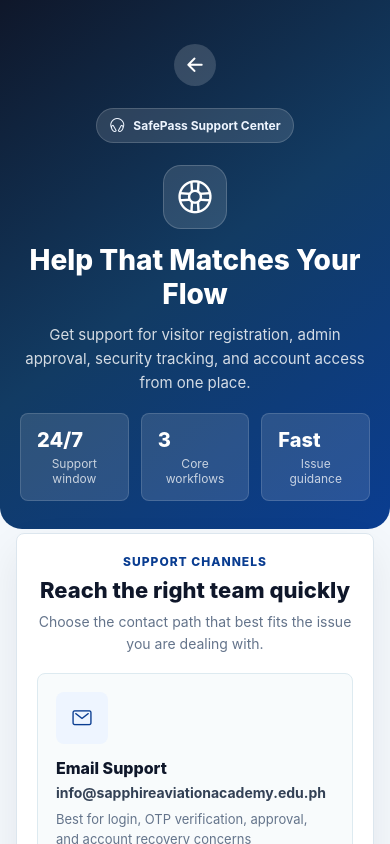
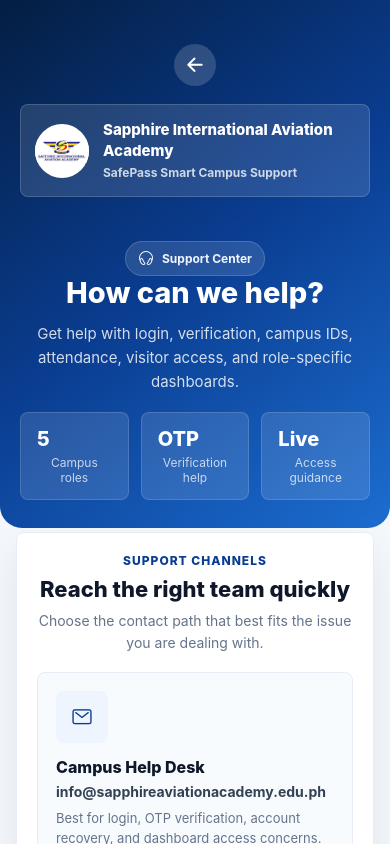
Before and after one commit to pogiko1345/SafePass, a React Native app in the folder SafePass-Mobile/: screen /Help in a window 390 px wide. Built offline with nearby package versions, Linux system fonts and the light colour scheme; no server answers.

Commit message:
help screen ui

```diff
--- a/SafePass-Mobile/screens/HelpScreen.jsx
+++ b/SafePass-Mobile/screens/HelpScreen.jsx
@@ -1,5 +1,6 @@
-import React, { useState } from "react";
+import React, { useEffect, useRef, useState } from "react";
 import {
+  Animated,
   View,
   Text,
   TouchableOpacity,
@@ -9,68 +10,87 @@
   Linking,
   Platform,
   Alert,
+  Image,
 } from "react-native";
 import { Ionicons } from "@expo/vector-icons";
 import { LinearGradient } from "expo-linear-gradient";
 import helpStyles from "../styles/HelpStyles";
+import { brandColors, sapphireGradient } from "../styles/brandColors";
+import Logo from "../assets/LogoSapphire.jpg";
 
 const CONTACT_OPTIONS = [
   {
     id: "email",
-    label: "Email Support",
+    label: "Campus Help Desk",
     value: "info@sapphireaviationacademy.edu.ph",
-    helper: "Best for login, OTP verification, approval, and account recovery concerns",
+    helper: "Best for login, OTP verification, account recovery, and dashboard access concerns.",
     icon: "mail-outline",
-    accent: "#0A3D91",
-    tint: "#EEF5FF",
+    accent: brandColors.blue,
+    tint: brandColors.blueSoft,
     url: "mailto:info@sapphireaviationacademy.edu.ph",
   },
   {
     id: "call",
-    label: "Security Desk",
+    label: "Access Support",
     value: "0917 580 4858",
-    helper: "Call for gate access concerns and urgent visitor coordination",
+    helper: "Call for urgent gate access, campus ID, visitor coordination, or access issues.",
     icon: "call-outline",
-    accent: "#0A3D91",
+    accent: brandColors.blue,
     tint: "#E8F1FF",
     url: "tel:09175804858",
   },
   {
     id: "site",
-    label: "Campus Website",
+    label: "Academy Website",
     value: "sapphireaviationacademy.edu.ph",
-    helper: "Visit the academy site for announcements and contact details",
+    helper: "Visit the academy site for announcements, contact details, and school information.",
     icon: "globe-outline",
-    accent: "#041E42",
-    tint: "#EEF5FF",
+    accent: brandColors.navy,
+    tint: brandColors.blueSoft,
     url: "https://sapphireaviationacademy.edu.ph/",
   },
 ];
 
 const QUICK_GUIDES = [
   {
-    id: "visitor",
-    title: "Visitor Passes",
+    id: "students",
+    title: "Student Access",
     description:
-      "Register, wait for admin approval, then sign in to view your visitor pass and status.",
-    icon: "person-outline",
-    accent: "#0A3D91",
+      "Use your campus account for virtual ID, attendance history, and tap-in or tap-out activity.",
+    icon: "id-card-outline",
+    accent: brandColors.blue,
   },
   {
-    id: "admin",
-    title: "Admin Approval",
+    id: "staff",
+    title: "Staff Access",
     description:
-      "Approve visit requests from the dashboard so visitor accounts become active and security is notified.",
-    icon: "shield-checkmark-outline",
-    accent: "#041E42",
+      "Open staff tools for NFC attendance, office presence, and assigned office access.",
+    icon: "briefcase-outline",
+    accent: brandColors.navy,
+  },
+  {
+    id: "visitors",
+    title: "Visitor Access",
+    description:
+      "Create a visitor account, verify email, request appointments, and track visit status.",
+    icon: "person-outline",
+    accent: brandColors.sky,
   },
   {
     id: "security",
-    title: "Security Flow",
+    title: "Security Desk",
     description:
-      "Track approved visitors, monitor notifications, and handle check-in or check-out at arrival time.",
-    icon: "scan-outline",
-    accent: "#1C6DD0",
+      "Monitor checkpoint activity, validate access, and review campus movement logs.",
+    icon: "shield-checkmark-outline",
+    accent: brandColors.blue,
+  },
+  {
+    id: "admins",
+    title: "Admin Tools",
+    description:
+      "Manage users, approvals, reports, alerts, and campus-wide SafePass records.",
+    icon: "settings-outline",
+    accent: brandColors.navy,
   },
 ];
 
@@ -79,25 +99,37 @@
     id: "login",
     question: "How do I sign in to SafePass?",
     answer:
-      "Use the Login screen and enter the credentials tied to your role. Visitors can sign in after completing registration and OTP verification.",
+      "Use Login and enter the credentials tied to your campus role. SafePass opens the correct dashboard after verification.",
+  },
+  {
+    id: "otp",
+    question: "Why do I need OTP verification?",
+    answer:
+      "OTP protects campus accounts before opening dashboards, virtual IDs, attendance tools, and visitor workflows. Trusted devices may reduce repeated verification when enabled.",
   },
   {
     id: "visitor",
     question: "What happens after visitor registration?",
     answer:
-      "After registration, verify your account using the OTP code sent to your email. Once verified, you can sign in and submit your visit request from the visitor dashboard.",
+      "After registration, verify your email using the code sent to you. Once verified, you can sign in and submit your visit request from the visitor dashboard.",
   },
   {
-    id: "pending",
-    question: "Why does my visitor dashboard say waiting for approval?",
+    id: "student-staff",
+    question: "Are students and staff handled like visitors?",
     answer:
-      "That means your account is active, but your current visit request is still waiting for review. You can monitor the request status from your visitor dashboard.",
+      "No. Students and staff use their own campus account flows, dashboards, virtual IDs, and attendance tools.",
   },
   {
     id: "security",
     question: "How does security tracking work?",
     answer:
-      "Security can monitor active visitors from the dashboard map view, review alerts, and manage check-in or check-out once the visitor arrives on campus.",
+      "Security and admins can monitor campus access, visitor movement, attendance activity, and checkpoint records through their dashboards.",
+  },
+  {
+    id: "admin",
+    question: "What can admins manage?",
+    answer:
+      "Admins can review users, visitor approvals, notifications, dashboard reports, and SafePass activity records across campus.",
   },
   {
     id: "password",
@@ -109,20 +141,60 @@
     id: "privacy",
     question: "Is my information protected?",
     answer:
-      "Yes. Visitor identity details, access records, and account activity are handled through the secured SafePass backend for approval and monitoring purposes.",
+      "Yes. Account details, visitor records, access logs, and attendance activity are handled through the secured SafePass backend for approval and monitoring purposes.",
   },
 ];
 
 export default function HelpScreen({ navigation }) {
   const [expandedFaq, setExpandedFaq] = useState(FAQS[0].id);
   const isWeb = Platform.OS === "web";
+  const heroAnim = useRef(new Animated.Value(0)).current;
+  const contentAnim = useRef(new Animated.Value(0)).current;
+
+  useEffect(() => {
+    Animated.sequence([
+      Animated.timing(heroAnim, {
+        toValue: 1,
+        duration: 480,
+        useNativeDriver: Platform.OS !== "web",
+      }),
+      Animated.timing(contentAnim, {
+        toValue: 1,
+        duration: 420,
+        useNativeDriver: Platform.OS !== "web",
+      }),
+    ]).start();
+  }, [contentAnim, heroAnim]);
 
   const handleBack = () => {
     if (navigation?.canGoBack?.()) {
       navigation.goBack();
       return;
     }
-    navigation.replace("Login");
+    navigation.replace("RoleSelect");
+  };
+
+  const heroEntranceStyle = {
+    opacity: heroAnim,
+    transform: [
+      {
+        translateY: heroAnim.interpolate({
+          inputRange: [0, 1],
+          outputRange: [18, 0],
+        }),
+      },
+    ],
+  };
+  const contentEntranceStyle = {
+    opacity: contentAnim,
+    transform: [
+      {
+        translateY: contentAnim.interpolate({
+          inputRange: [0, 1],
+          outputRange: [22, 0],
+        }),
+      },
+    ],
   };
 
   const handleOpenUrl = async (url, failureMessage) => {
@@ -146,19 +218,19 @@
 
   return (
     <SafeAreaView style={helpStyles.safeArea}>
-      <StatusBar barStyle="light-content" backgroundColor="#0F172A" />
+      <StatusBar barStyle="light-content" backgroundColor={brandColors.navy} />
 
       <ScrollView
         showsVerticalScrollIndicator={false}
         contentContainerStyle={helpStyles.scrollContainer}
       >
         <LinearGradient
-          colors={["#0F172A", "#123B63", "#0A3D91"]}
+          colors={sapphireGradient}
           start={{ x: 0, y: 0 }}
           end={{ x: 1, y: 1 }}
           style={helpStyles.hero}
         >
-          <View style={helpStyles.heroInner}>
+          <Animated.View style={[helpStyles.heroInner, heroEntranceStyle]}>
             <TouchableOpacity
               style={helpStyles.backButton}
               onPress={handleBack}
@@ -173,40 +245,44 @@
               <Ionicons name="arrow-back" size={22} color="#FFFFFF" />
             </TouchableOpacity>
 
-            <View style={helpStyles.heroBadge}>
-              <Ionicons name="headset-outline" size={16} color="#EEF5FF" />
-              <Text style={helpStyles.heroBadgeText}>SafePass Support Center</Text>
+            <View style={helpStyles.heroBrandCard}>
+              <Image source={Logo} style={helpStyles.heroLogo} resizeMode="contain" />
+              <View style={helpStyles.heroBrandCopy}>
+                <Text style={helpStyles.heroBrandTitle}>Sapphire International Aviation Academy</Text>
+                <Text style={helpStyles.heroBrandSubtitle}>SafePass Smart Campus Support</Text>
+              </View>
             </View>
 
             <View style={helpStyles.heroBody}>
-              <View style={helpStyles.heroIconShell}>
-                <Ionicons name="help-buoy-outline" size={38} color="#FFFFFF" />
+              <View style={helpStyles.heroBadge}>
+                <Ionicons name="headset-outline" size={16} color="#EEF5FF" />
+                <Text style={helpStyles.heroBadgeText}>Support Center</Text>
               </View>
-              <Text style={helpStyles.heroTitle}>Help That Matches Your Flow</Text>
+              <Text style={helpStyles.heroTitle}>How can we help?</Text>
               <Text style={helpStyles.heroSubtitle}>
-                Get support for visitor registration, admin approval, security
-                tracking, and account access from one place.
+                Get help with login, verification, campus IDs, attendance,
+                visitor access, and role-specific dashboards.
               </Text>
             </View>
 
             <View style={helpStyles.heroStats}>
               <View style={helpStyles.heroStatCard}>
-                <Text style={helpStyles.heroStatValue}>24/7</Text>
-                <Text style={helpStyles.heroStatLabel}>Support window</Text>
+                <Text style={helpStyles.heroStatValue}>5</Text>
+                <Text style={helpStyles.heroStatLabel}>Campus roles</Text>
               </View>
               <View style={helpStyles.heroStatCard}>
-                <Text style={helpStyles.heroStatValue}>3</Text>
-                <Text style={helpStyles.heroStatLabel}>Core workflows</Text>
+                <Text style={helpStyles.heroStatValue}>OTP</Text>
+                <Text style={helpStyles.heroStatLabel}>Verification help</Text>
               </View>
               <View style={helpStyles.heroStatCard}>
-                <Text style={helpStyles.heroStatValue}>Fast</Text>
-                <Text style={helpStyles.heroStatLabel}>Issue guidance</Text>
+                <Text style={helpStyles.heroStatValue}>Live</Text>
+                <Text style={helpStyles.heroStatLabel}>Access guidance</Text>
               </View>
             </View>
-          </View>
+          </Animated.View>
         </LinearGradient>
 
-        <View style={helpStyles.pageShell}>
+        <Animated.View style={[helpStyles.pageShell, contentEntranceStyle]}>
           <View style={helpStyles.sectionCard}>
             <View style={helpStyles.sectionHeader}>
               <Text style={helpStyles.sectionEyebrow}>Support Channels</Text>
@@ -261,7 +337,7 @@
           <View style={helpStyles.sectionCard}>
             <View style={helpStyles.sectionHeader}>
               <Text style={helpStyles.sectionEyebrow}>Quick Guide</Text>
-              <Text style={helpStyles.sectionTitle}>Understand each role flow</Text>
+              <Text style={helpStyles.sectionTitle}>Find your SafePass workflow</Text>
               <Text style={helpStyles.sectionSubtitle}>
                 These are the most common SafePass journeys across the app.
               </Text>
@@ -306,7 +382,7 @@
                   >
                     <View style={helpStyles.faqQuestionRow}>
                       <View style={helpStyles.faqQuestionTextWrap}>
-                        <Ionicons name="help-circle-outline" size={18} color="#0A3D91" />
+                        <Ionicons name="help-circle-outline" size={18} color={brandColors.blue} />
                         <Text style={helpStyles.faqQuestion}>{faq.question}</Text>
                       </View>
                       <Ionicons
@@ -331,19 +407,18 @@
             style={helpStyles.ctaCard}
           >
             <View style={helpStyles.ctaTextWrap}>
-              <Text style={helpStyles.ctaTitle}>Need to start over?</Text>
+              <Text style={helpStyles.ctaTitle}>Ready to continue?</Text>
               <Text style={helpStyles.ctaSubtitle}>
-                Return to login or visitor registration if you need a fresh
-                access attempt.
+                Return to the home page or open login to continue with your campus account.
               </Text>
             </View>
             <View style={helpStyles.ctaActions}>
               <TouchableOpacity
                 style={helpStyles.secondaryCta}
-                onPress={() => navigation.navigate("VisitorRegister")}
+                onPress={() => navigation.navigate("RoleSelect")}
                 activeOpacity={0.85}
               >
-                <Text style={helpStyles.secondaryCtaText}>Visitor Register</Text>
+                <Text style={helpStyles.secondaryCtaText}>Back Home</Text>
               </TouchableOpacity>
               <TouchableOpacity
                 style={helpStyles.primaryCta}
@@ -361,10 +436,10 @@
               SafePass support for Sapphire International Aviation Academy
             </Text>
             <Text style={helpStyles.footerSubtext}>
-              Visitor approval, security tracking, and account access guidance
+              Login, verification, campus access, attendance, and visitor guidance
             </Text>
           </View>
-        </View>
+        </Animated.View>
       </ScrollView>
     </SafeAreaView>
   );
--- a/SafePass-Mobile/styles/HelpStyles.js
+++ b/SafePass-Mobile/styles/HelpStyles.js
@@ -1,4 +1,5 @@
 import { StyleSheet, Platform, Dimensions } from "react-native";
+import { brandColors } from "./brandColors";
 
 const { width } = Dimensions.get("window");
 const isWeb = Platform.OS === "web";
@@ -11,7 +12,7 @@
 export default StyleSheet.create({
   safeArea: {
     flex: 1,
-    backgroundColor: "#F4F8FC",
+    backgroundColor: brandColors.background,
   },
 
   scrollContainer: {
@@ -20,9 +21,9 @@
   },
 
   hero: {
-    paddingTop: Platform.select({ ios: 58, android: 44, web: 44 }),
+    paddingTop: Platform.select({ ios: 58, android: 42, web: 44 }),
     paddingHorizontal: isWide ? 44 : 20,
-    paddingBottom: 28,
+    paddingBottom: isWide ? 34 : 28,
     borderBottomLeftRadius: 22,
     borderBottomRightRadius: 22,
     overflow: "hidden",
@@ -45,6 +46,47 @@
     ...webHover({ cursor: "pointer" }),
   },
 
+  heroBrandCard: {
+    marginTop: 18,
+    width: "100%",
+    maxWidth: 720,
+    flexDirection: "row",
+    alignItems: "center",
+    gap: 14,
+    padding: 14,
+    borderRadius: 8,
+    backgroundColor: "rgba(255,255,255,0.12)",
+    borderWidth: 1,
+    borderColor: "rgba(255,255,255,0.16)",
+  },
+
+  heroLogo: {
+    width: isSmallPhone ? 54 : 62,
+    height: isSmallPhone ? 54 : 62,
+    borderRadius: isSmallPhone ? 27 : 31,
+    backgroundColor: "#FFFFFF",
+  },
+
+  heroBrandCopy: {
+    flex: 1,
+    minWidth: 0,
+  },
+
+  heroBrandTitle: {
+    fontSize: isWide ? 18 : isSmallPhone ? 15 : 16,
+    lineHeight: isWide ? 24 : 21,
+    fontWeight: "800",
+    color: "#FFFFFF",
+  },
+
+  heroBrandSubtitle: {
+    marginTop: 3,
+    fontSize: isSmallPhone ? 12 : 13,
+    lineHeight: 18,
+    fontWeight: "700",
+    color: "rgba(255,255,255,0.78)",
+  },
+
   heroBadge: {
     marginTop: 22,
     alignSelf: isWide ? "flex-start" : "center",
@@ -62,7 +104,7 @@
   heroBadgeText: {
     fontSize: 12,
     fontWeight: "700",
-    color: "#EEF5FF",
+    color: brandColors.blueSoft,
   },
 
   heroBody: {
@@ -85,7 +127,7 @@
   },
 
   heroTitle: {
-    fontSize: isWide ? 42 : isSmallPhone ? 28 : 34,
+    fontSize: isWide ? 42 : isSmallPhone ? 29 : 34,
     lineHeight: isWide ? 48 : isSmallPhone ? 34 : 40,
     fontWeight: "800",
     color: "#FFFFFF",
@@ -135,7 +177,7 @@
   heroStatLabel: {
     fontSize: 12,
     color: "rgba(255,255,255,0.74)",
-    textAlign: "center",
+    textAlign: isWide ? "left" : "center",
   },
 
   pageShell: {
@@ -152,10 +194,10 @@
     padding: isWide ? 28 : 20,
     marginTop: 18,
     borderWidth: 1,
-    borderColor: "#DCE6EE",
+    borderColor: brandColors.border,
     ...Platform.select({
       ios: {
-        shadowColor: "#0F172A",
+        shadowColor: brandColors.text,
         shadowOffset: { width: 0, height: 14 },
         shadowOpacity: 0.08,
         shadowRadius: 24,
@@ -179,14 +221,14 @@
     fontWeight: "800",
     letterSpacing: 1,
     textTransform: "uppercase",
-    color: "#0A3D91",
+    color: brandColors.blue,
     marginBottom: 8,
   },
 
   sectionTitle: {
     fontSize: isSmallPhone ? 22 : 26,
     fontWeight: "800",
-    color: "#0F172A",
+    color: brandColors.text,
     marginBottom: 8,
     textAlign: isWide ? "left" : "center",
   },
@@ -194,7 +236,7 @@
   sectionSubtitle: {
     fontSize: 14,
     lineHeight: 22,
-    color: "#64748B",
+    color: brandColors.textMuted,
     maxWidth: 720,
     textAlign: isWide ? "left" : "center",
   },
@@ -209,14 +251,18 @@
   contactCard: {
     flex: 1,
     minWidth: isWide ? 0 : isTablet ? 280 : "100%",
-    backgroundColor: "#F8FBFC",
+    backgroundColor: brandColors.surfaceSoft,
     borderRadius: 8,
     borderWidth: 1,
-    borderColor: "#DDEAF0",
+    borderColor: brandColors.border,
     padding: 18,
-    minHeight: 220,
+    minHeight: isTablet ? 222 : 190,
     justifyContent: "space-between",
     ...webHover({ cursor: "pointer" }),
+    ...webHover({
+      transitionDuration: "180ms",
+      transitionProperty: "transform, box-shadow, border-color",
+    }),
   },
 
   contactCardContent: {
@@ -235,7 +281,7 @@
   contactLabel: {
     fontSize: 16,
     fontWeight: "800",
-    color: "#0F172A",
+    color: brandColors.text,
     marginBottom: 6,
   },
 
@@ -249,7 +295,7 @@
   contactHelper: {
     fontSize: 13,
     lineHeight: 20,
-    color: "#64748B",
+    color: brandColors.textMuted,
     minHeight: isTablet ? 60 : 40,
   },
 
@@ -261,7 +307,7 @@
     gap: 6,
     paddingTop: 12,
     borderTopWidth: 1,
-    borderTopColor: "#E2E8F0",
+    borderTopColor: brandColors.border,
   },
 
   contactLinkText: {
@@ -279,9 +325,9 @@
     flex: 1,
     padding: 18,
     borderRadius: 8,
-    backgroundColor: "#F8FBFE",
+    backgroundColor: brandColors.surfaceSoft,
     borderWidth: 1,
-    borderColor: "#E2E8F0",
+    borderColor: brandColors.border,
     minHeight: 172,
   },
 
@@ -297,14 +343,14 @@
   guideTitle: {
     fontSize: 16,
     fontWeight: "800",
-    color: "#0F172A",
+    color: brandColors.text,
     marginBottom: 8,
   },
 
   guideDescription: {
     fontSize: 13,
     lineHeight: 20,
-    color: "#64748B",
+    color: brandColors.textMuted,
   },
 
   faqList: {
@@ -312,10 +358,10 @@
   },
 
   faqItem: {
-    backgroundColor: "#F8FBFE",
+    backgroundColor: brandColors.surfaceSoft,
     borderRadius: 8,
     borderWidth: 1,
-    borderColor: "#E2E8F0",
+    borderColor: brandColors.border,
     paddingHorizontal: 16,
     paddingVertical: 15,
     ...webHover({ cursor: "pointer" }),
@@ -339,7 +385,7 @@
     flex: 1,
     fontSize: 14,
     fontWeight: "700",
-    color: "#0F172A",
+    color: brandColors.text,
     lineHeight: 20,
   },
 
@@ -347,10 +393,10 @@
     marginTop: 12,
     paddingTop: 12,
     borderTopWidth: 1,
-    borderTopColor: "#E2E8F0",
+    borderTopColor: brandColors.border,
     fontSize: 13,
     lineHeight: 21,
-    color: "#64748B",
+    color: brandColors.textMuted,
   },
 
   ctaCard: {
@@ -358,7 +404,7 @@
     borderRadius: 8,
     padding: isWide ? 28 : 20,
     borderWidth: 1,
-    borderColor: "#DCE6EE",
+    borderColor: brandColors.border,
   },
 
   ctaTextWrap: {
@@ -370,7 +416,7 @@
   ctaTitle: {
     fontSize: isSmallPhone ? 22 : 26,
     fontWeight: "800",
-    color: "#0F172A",
+    color: brandColors.text,
     marginBottom: 8,
     textAlign: isWide ? "left" : "center",
   },
@@ -414,7 +460,7 @@
     paddingHorizontal: 18,
     paddingVertical: 14,
     borderRadius: 8,
-    backgroundColor: "#0A3D91",
+    backgroundColor: brandColors.blue,
     alignItems: "center",
     justifyContent: "center",
     flexDirection: "row",
@@ -443,7 +489,7 @@
 
   footerSubtext: {
     fontSize: 12,
-    color: "#64748B",
+    color: brandColors.textMuted,
     textAlign: "center",
   },
 });
```
